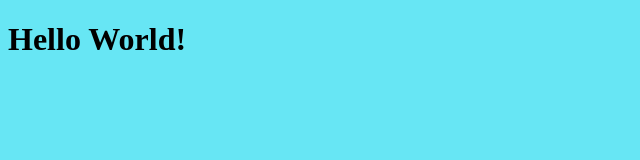
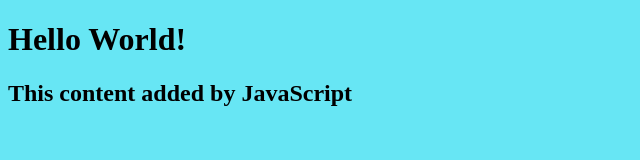
Before and after one commit to JuanThe3rd/my-personal-website, a plain HTML site: page index.html in a window 1280 px wide. Shown: the whole page, without its empty margins (0-640 px from the left). Drawn offline with Linux system fonts and the light colour scheme.

Commit message:
add script.js, connect to index.html

```diff
--- a/index.html
+++ b/index.html
@@ -3,10 +3,12 @@
 <html lang="en">
     <head>
         <link rel="stylesheet" href="style.css"/>
+        <link rel="icon" type="image/x-icon" href="">
         <title>My Personal Website</title>
     </head>
 
     <body>
         <h1>Hello World!</h1>
+        <script src="script.js"></script>
     </body>
 </html>
--- /dev/null
+++ b/script.js
@@ -0,0 +1,3 @@
+const h2 = document.createElement("h2");
+h2.textContent = "This content added by JavaScript";
+document.querySelector("body").appendChild(h2);
```
